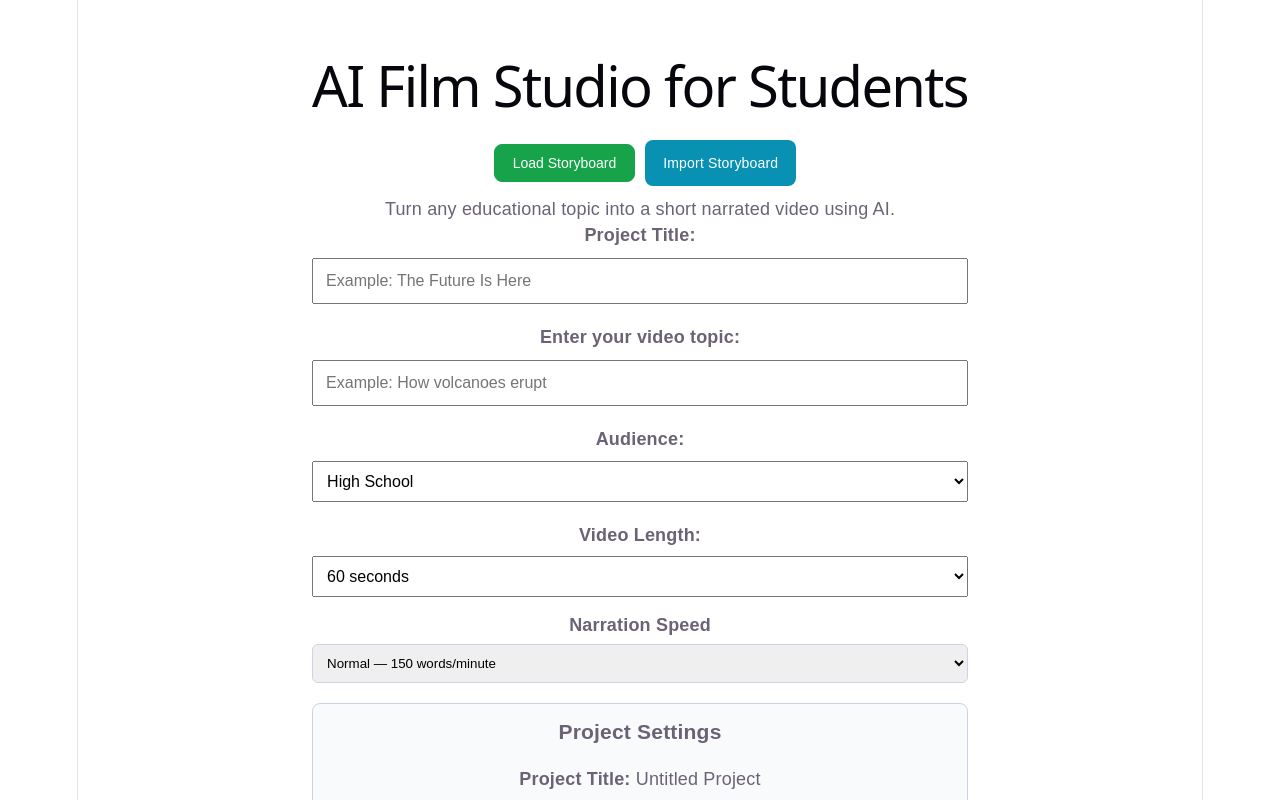
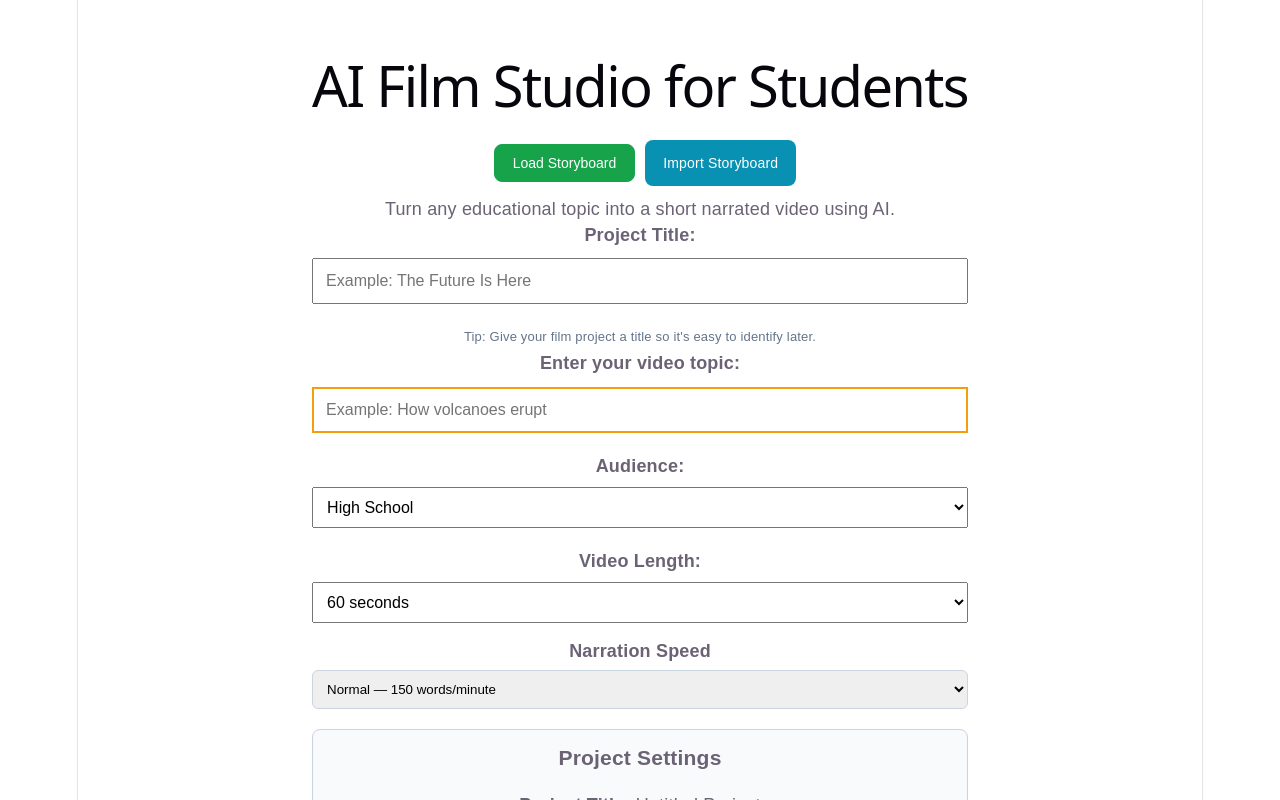
Before and after one commit to SharpBecarre/ai-film-studio-for-students, a React app in the folder frontend/: page / in a window 1280 px wide. Shown: the top 800 px of the page. Built offline with nearby package versions, Linux system fonts and the light colour scheme; the HTML template or start-up script is replaced by a standard one.

Commit message:
Day 39: Add project title validation feedback

```diff
--- a/frontend/src/App.jsx
+++ b/frontend/src/App.jsx
@@ -385,7 +385,17 @@ function App() {
               boxSizing: "border-box",
             }}
           />
-        </div>
+          </div>
+          {!projectTitle.trim() && (
+            <p style={{ color: "#64748b", fontSize: "13px", marginTop: "6px" }}>
+              Tip: Give your film project a title so it's easy to identify later.
+            </p>
+          )}
+          {projectTitle.trim() && (
+            <p style={{ color: "#15803d", fontSize: "13px", marginTop: "6px" }}>
+              ✓ Project title entered
+            </p>
+          )}
         <label htmlFor="topic">
           <strong>Enter your video topic:</strong>
         </label>
@@ -404,6 +414,7 @@ function App() {
             marginTop: "10px",
             fontSize: "16px",
             boxSizing: "border-box",
+            border: projectTitle.trim() ? "1px solid #cbd5e1" : "2px solid #f59e0b",
           }}
         />
         <div style={{ marginTop: "20px" }}>
```
